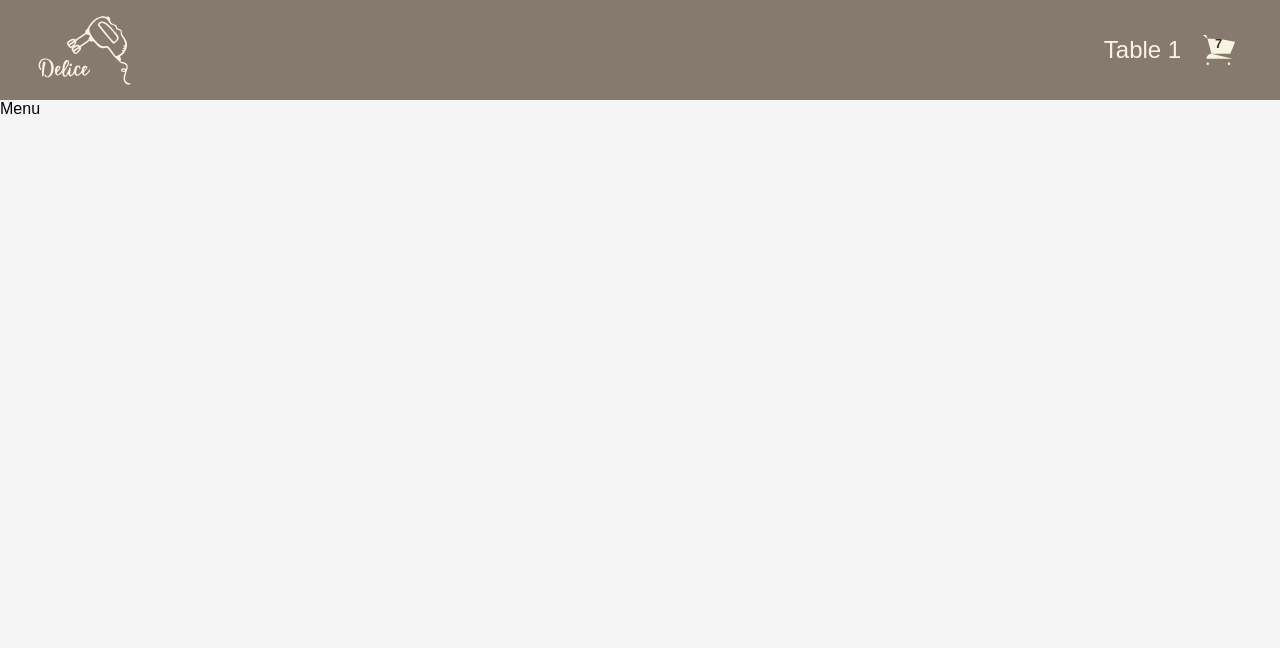
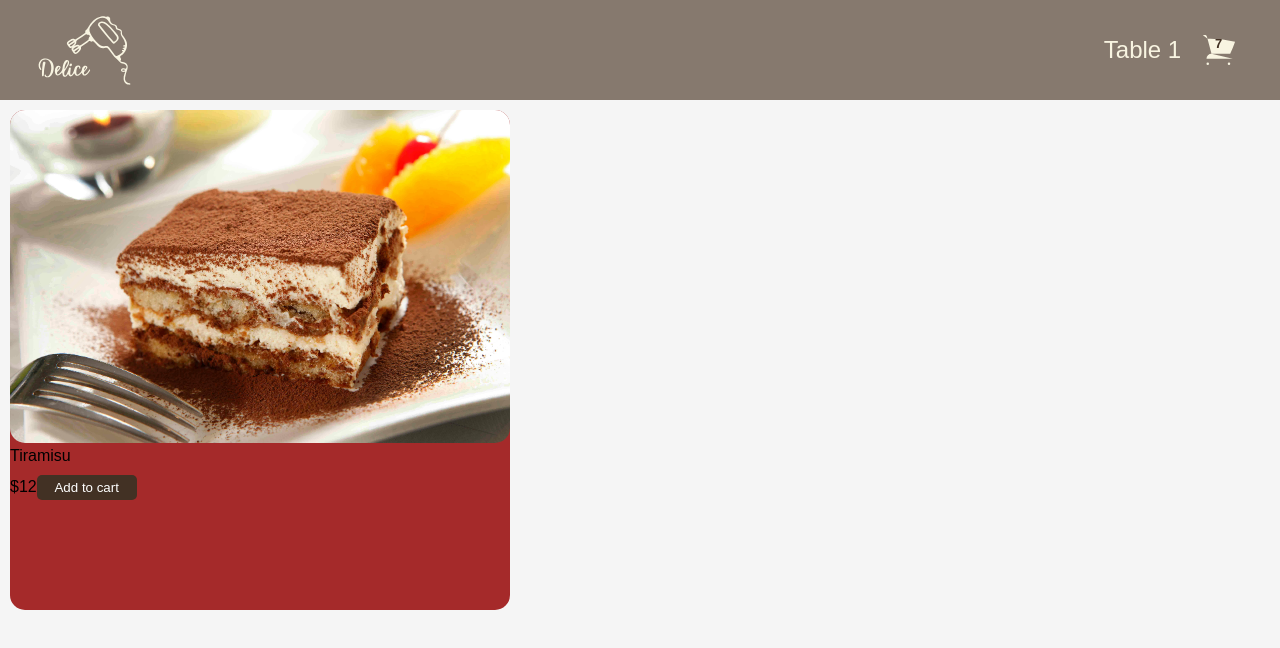
Before and after one commit to Denz1423/Delice, a React (Vite) app in the folder client/: page /menu/1 in a window 1280 px wide. Shown: the top 648 px of the page. Built offline with nearby package versions, Linux system fonts and the light colour scheme; a web font is replaced by a local one.

Commit message:
started card component

```diff
--- /dev/null
+++ b/client/src/components/Card/Card.style.tsx
@@ -0,0 +1,23 @@
+import styled from "styled-components";
+
+export const CardContainer = styled.div`
+  display: block;
+  height: 500px;
+  width: 500px;
+  border-radius: 15px;
+  background-color: brown;
+  margin: 10px 10px;
+`;
+
+export const CardImageContainer = styled.img.attrs((props) => ({
+  src: props.src,
+  alt: props.alt,
+}))`
+  width: 500px;
+  height: auto;
+  border-radius: 15px;
+`;
+
+export const CardName = styled.div``;
+
+export const CardFooter = styled.div``;
--- /dev/null
+++ b/client/src/components/Card/Card.tsx
@@ -0,0 +1,25 @@
+import { Product } from "../../models/Product";
+import { ProductCardButton } from "../button/Button.style";
+import {
+  CardContainer,
+  CardFooter,
+  CardImageContainer,
+  CardName,
+} from "./Card.style";
+
+interface Props {
+  product: Product;
+}
+
+export default function Card({ product }: Props) {
+  return (
+    <CardContainer>
+      <CardImageContainer src={product.pictureUrl} alt={product.name} />
+      <CardName>{product.name}</CardName>
+      <CardFooter>
+        ${product.price}
+        <ProductCardButton>Add to cart</ProductCardButton>
+      </CardFooter>
+    </CardContainer>
+  );
+}
--- a/client/src/components/button/Button.style.tsx
+++ b/client/src/components/button/Button.style.tsx
@@ -42,3 +42,19 @@ export const HomeButton = styled.button`
     transform: translateY(0);
   }
 `;
+
+export const ProductCardButton = styled.button`
+  background-color: #423124;
+  width: 100px;
+  color: white;
+  padding: 5px 15px;
+  border-radius: 5px;
+  outline: 0;
+  border: 0;
+  margin: 10px 0px;
+  cursor: pointer;
+  transition: ease background-color 250ms;
+  &:hover {
+    background-color: #f8f3ed;
+  }
+`;
--- /dev/null
+++ b/client/src/models/Product.ts
@@ -0,0 +1,7 @@
+export interface Product {
+    id: number;
+    name: string;
+    price: number;
+    pictureUrl: string;
+    type: string;
+}
--- a/client/src/pages/menu/Menu.tsx
+++ b/client/src/pages/menu/Menu.tsx
@@ -1,11 +1,20 @@
+import Card from "../../components/Card/Card";
 import Header from "../../components/header/Header";
 import { MenuContainer } from "./Menu.style";
+
+const dummyProduct = {
+  id: 1,
+  name: "Tiramisu",
+  price: 12,
+  type: "Cake",
+  pictureUrl: "/images/products/Tiramisu.png",
+};
 
 export default function Menu() {
   return (
     <MenuContainer>
       <Header></Header>
-      Menu
+      <Card product={dummyProduct} />
     </MenuContainer>
   );
 }
```
Also changed, not shown: client/public/images/products/Tiramisu.png (added), 2 other files (tests, documents, lock files or other folders).
